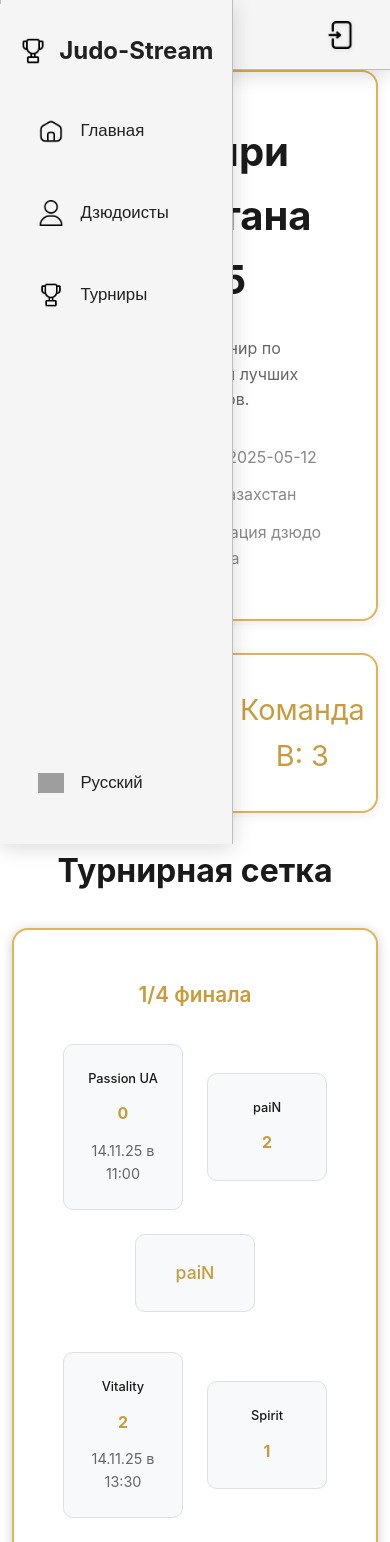
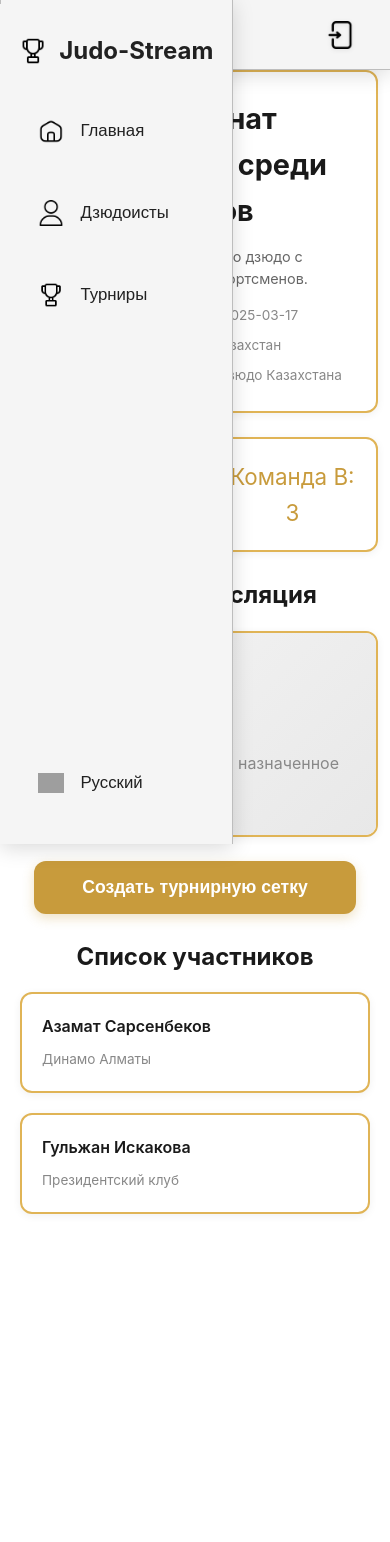
Before and after one commit to Facespamm/JudoTournament, a Vue app in the folder JudoTournamentWeb/: page /tournamentdetails in a window 390 px wide. Shown: the top 1542 px of the page. After the commit the page ends 1262 px from the top, so only its background shows below. Built offline with nearby package versions, Linux system fonts and the light colour scheme; grey boxes are pictures that could not be loaded; the HTML template or start-up script is replaced by a standard one.

Commit message:
Update TournamentDetails.vue

```diff
--- a/JudoTournamentWeb/src/components/View/TournamentDetails/TournamentDetails.vue
+++ b/JudoTournamentWeb/src/components/View/TournamentDetails/TournamentDetails.vue
@@ -20,86 +20,95 @@
       </div>
     </div>
 
-    <!-- СЕТКА ТУРНИРА -->
-    <section class="bracket-section">
-      <h2>Турнирная сетка</h2>
-      <div class="bracket">
-        <!-- 1/4 финала -->
-        <div class="bracket-round">
-          <h3>1/4 финала</h3>
-          <div class="match-pair">
-            <div class="match">
-              <span class="team">Passion UA</span>
-              <span class="score">0</span>
-              <span class="time">14.11.25 в 11:00</span>
+    <!-- ПЛЕЕР ТРАНСЛЯЦИИ -->
+    <section class="stream-section">
+      <h2>Прямая трансляция</h2>
+      <div class="stream-player">
+        <div class="video-placeholder">
+          <svg width="80" height="80" viewBox="0 0 24 24" fill="none" stroke="currentColor" stroke-width="2">
+            <polygon points="5 3 19 12 5 21 5 3"></polygon>
+          </svg>
+          <p>Трансляция начнется в назначенное время</p>
         </div>
-            <div class="match vs-match">
-              <span class="team">paiN</span>
-              <span class="score">2</span>
       </div>
-            <div class="connector"></div>
-            <div class="match-result">paiN</div>
+    </section>
+
+    <!-- КНОПКА СОЗДАНИЯ СЕТКИ -->
+    <section class="bracket-setup" v-if="!bracketGenerated">
+      <button class="create-bracket-btn" @click="showModal = true">Создать турнирную сетку</button>
+    </section>
+
+    <!-- МОДАЛЬНОЕ ОКНО -->
+    <div class="modal-overlay" v-if="showModal" @click="showModal = false">
+      <div class="modal-content" @click.stop>
+        <button class="modal-close" @click="showModal = false">×</button>
+        <h2>Настройка турнирной сетки</h2>
+        <div class="setup-group">
+          <label>Количество участников:</label>
+          <select v-model.number="participantsCount">
+            <option :value="4">4 участника</option>
+            <option :value="8">8 участников</option>
+            <option :value="16">16 участников</option>
+          </select>
         </div>
-          <div class="match-pair">
-            <div class="match">
-              <span class="team">Vitality</span>
-              <span class="score">2</span>
-              <span class="time">14.11.25 в 13:30</span>
+        <div class="setup-group">
+          <label>Участники (введите имена через Enter):</label>
+          <textarea
+              v-model="participantsInput"
+              placeholder="Введите имена участников (по одному на строку)"
+              rows="8"
+          ></textarea>
         </div>
-            <div class="match vs-match">
-              <span class="team">Spirit</span>
-              <span class="score">1</span>
-            </div>
-            <div class="connector"></div>
-            <div class="match-result">Vitality</div>
+        <button class="action-button" @click="generateBracket">Создать сетку</button>
       </div>
     </div>
 
-        <!-- Полуфинал -->
-        <div class="bracket-round">
-          <h3>Полуфинал</h3>
-          <div class="match-pair">
-            <div class="match">
-              <span class="team">FURIA</span>
-              <span class="score">1</span>
-              <span class="time">Сегодня в 10:30</span>
-            </div>
-            <div class="match vs-match">
-              <span class="team">paiN</span>
-              <span class="score">0</span>
-            </div>
-            <div class="connector"></div>
-            <div class="match-result">TBD</div>
-          </div>
-          <div class="match-pair">
-            <div class="match">
-              <span class="team">Falcons</span>
-              <span class="score">1</span>
-              <span class="time">Сегодня в 13:30</span>
-            </div>
-            <div class="match vs-match">
-              <span class="team">Vitality</span>
-              <span class="score">2</span>
-            </div>
-            <div class="connector"></div>
-            <div class="match-result">TBD</div>
-          </div>
+    <!-- СЕТКА ТУРНИРА -->
+    <section class="bracket-section" v-if="bracketGenerated">
+      <div class="bracket-header">
+        <h2>Турнирная сетка</h2>
+        <button class="reset-button" @click="resetBracket">Пересоздать</button>
       </div>
 
-        <!-- Финал -->
-        <div class="bracket-round final-round">
-          <h3>Финал</h3>
-          <div class="match-pair">
-            <div class="match-result">TBD</div>
-            <div class="connector"></div>
-            <div class="match-result">TBD</div>
-            <div class="final-time">16.11.25 в 11:00</div>
+      <div class="bracket-container">
+        <div class="bracket">
+          <div
+              v-for="(round, roundIndex) in bracketData"
+              :key="roundIndex"
+              class="bracket-round"
+          >
+            <h3>{{ round.name }}</h3>
+            <div class="matches">
+              <div
+                  v-for="(match, matchIndex) in round.matches"
+                  :key="matchIndex"
+                  class="match-card"
+              >
+                <div class="team-slot" :class="{ winner: match.winner === 1 }">
+                  <span class="team-name">{{ match.team1 || 'TBD' }}</span>
+                  <input
+                      v-model.number="match.score1"
+                      type="number"
+                      min="0"
+                      class="score-input"
+                      @input="updateWinner(match)"
+                  />
+                </div>
+                <div class="vs-divider">VS</div>
+                <div class="team-slot" :class="{ winner: match.winner === 2 }">
+                  <span class="team-name">{{ match.team2 || 'TBD' }}</span>
+                  <input
+                      v-model.number="match.score2"
+                      type="number"
+                      min="0"
+                      class="score-input"
+                      @input="updateWinner(match)"
+                  />
                 </div>
               </div>
             </div>
-      <div class="bracket-actions">
-        <button class="action-button" @click="editBracket">Редактировать сетку</button>
-        <button class="action-button" @click="addClubToBracket">Добавить клуб в сетку</button>
+          </div>
+        </div>
       </div>
     </section>
 
@@ -117,54 +126,101 @@
 </template>
 
 <script setup>
-import { ref, onMounted } from 'vue'
-import { useRoute } from 'vue-router'
-
-const route = useRoute()
-const tournamentId = route.params.id
+import { ref } from 'vue'
 
 const tournament = ref({
-  name: '',
-  description: '',
-  start_date: '',
-  end_date: '',
-  location: '',
-  organizer: ''
+  name: 'Чемпионат Казахстана среди кадетов',
+  description: 'Ежегодный турнир по дзюдо с участием лучших спортсменов.',
+  start_date: '2025-03-17',
+  end_date: '2025-03-17',
+  location: 'Астана, Казахстан',
+  organizer: 'Федерация дзюдо Казахстана'
 })
 
-const participants = ref([])
-
-// Загрузка данных турнира (мок)
-onMounted(() => {
-  tournament.value = {
-    name: tournamentId === 'champ-kz-cadets-2025' ? 'Чемпионат Казахстана среди кадетов' : 'Гран-при Казахстана 2025',
-    description: 'Ежегодный турнир по дзюдо с участием лучших спортсменов.',
-    start_date: tournamentId === 'champ-kz-cadets-2025' ? '2025-03-17' : '2025-05-10',
-    end_date: tournamentId === 'champ-kz-cadets-2025' ? '2025-03-17' : '2025-05-12',
-    location: 'Астана, Казахстан',
-    organizer: 'Федерация дзюдо Казахстана'
-  }
-  participants.value = [
+const participants = ref([
   { id: 1, name: 'Азамат Сарсенбеков', club: 'Динамо Алматы' },
   { id: 2, name: 'Гульжан Искакова', club: 'Президентский клуб' }
-  ]
-})
+])
 
-const editBracket = () => {
-  alert('Функционал редактирования сетки в разработке')
+// Управление сеткой
+const bracketGenerated = ref(false)
+const participantsCount = ref(8)
+const participantsInput = ref('')
+const bracketData = ref([])
+const showModal = ref(false)
+
+const generateBracket = () => {
+  const names = participantsInput.value
+      .split('\n')
+      .map(n => n.trim())
+      .filter(n => n.length > 0)
+
+  if (names.length < 2) {
+    alert('Введите минимум 2 участника')
+    return
   }
 
-const addClubToBracket = () => {
-  alert('Функционал добавления клуба в сетку в разработке')
+  // Дополняем до нужного количества
+  while (names.length < participantsCount.value) {
+    names.push(`Участник ${names.length + 1}`)
+  }
+
+  // Обрезаем если больше
+  const teamsList = names.slice(0, participantsCount.value)
+
+  // Создаём раунды
+  const rounds = []
+  let currentTeams = [...teamsList]
+
+  while (currentTeams.length > 1) {
+    const matches = []
+    const roundName = currentTeams.length === 2 ? 'Финал' :
+        currentTeams.length === 4 ? 'Полуфинал' :
+            `1/${currentTeams.length / 2} финала`
+
+    for (let i = 0; i < currentTeams.length; i += 2) {
+      matches.push({
+        team1: currentTeams[i],
+        team2: currentTeams[i + 1] || 'TBD',
+        score1: 0,
+        score2: 0,
+        winner: null
+      })
+    }
+
+    rounds.push({ name: roundName, matches })
+    currentTeams = new Array(Math.ceil(currentTeams.length / 2)).fill('TBD')
+  }
+
+  bracketData.value = rounds
+  bracketGenerated.value = true
+  showModal.value = false
+}
+
+const updateWinner = (match) => {
+  if (match.score1 > match.score2) {
+    match.winner = 1
+  } else if (match.score2 > match.score1) {
+    match.winner = 2
+  } else {
+    match.winner = null
+  }
+}
+
+const resetBracket = () => {
+  bracketGenerated.value = false
+  bracketData.value = []
+  participantsInput.value = ''
+  showModal.value = true
 }
 </script>
 
 <style scoped>
 .tournament-details {
-  max-width: 1600px; /* Увеличена максимальная ширина для более просторного вида */
+  max-width: 1600px;
   margin: 0 auto;
   padding: 90px 2rem 4rem;
-  background: #ffffff; /* Изменен фон на белый для устранения черной фигни по бокам */
+  background: #ffffff;
   font-family: 'Inter', 'Segoe UI', sans-serif;
   color: #1a1a1a;
   box-sizing: border-box;
@@ -173,34 +229,34 @@ const addClubToBracket = () => {
 /* ИНФОРМАЦИЯ О ТУРНИРЕ */
 .tournament-info {
   background: white;
-  padding: 3rem; /* Увеличен внутренний отступ */
-  border: 2px solid #e0b456; /* Добавлена граница, как в скриншоте */
-  border-radius: 16px;
-  box-shadow: 0 2px 12px rgba(0, 0, 0, 0.08);
-  margin-bottom: 2rem; /* Увеличен внешний отступ */
+  padding: 1.5rem;
+  border: 2px solid #e0b456;
+  border-radius: 12px;
+  box-shadow: 0 2px 8px rgba(0, 0, 0, 0.06);
+  margin-bottom: 1.5rem;
   transition: all 0.3s ease;
-  text-align: center; /* Центрирование текста, как в скриншоте */
+  text-align: center;
 }
 
 .tournament-info:hover {
   transform: translateY(-2px);
-  box-shadow: 0 8px 24px rgba(0, 0, 0, 0.12);
+  box-shadow: 0 4px 16px rgba(0, 0, 0, 0.1);
   border-color: #c89b3c;
 }
 
 .tournament-info h1 {
-  font-size: 2.5rem; /* Увеличен размер заголовка */
+  font-size: 1.8rem;
   font-weight: 700;
-  margin: 0 0 1.5rem; /* Увеличен отступ */
+  margin: 0 0 0.75rem;
   color: #1a1a1a;
 }
 
 .tournament-description {
-  font-size: 1rem; /* Увеличен размер текста */
+  font-size: 0.9rem;
   color: #666;
-  line-height: 1.6; /* Увеличена высота строки */
-  margin-bottom: 2rem; /* Увеличен отступ */
-  max-width: 80%; /* Ограничение ширины для читаемости */
+  line-height: 1.5;
+  margin-bottom: 1rem;
+  max-width: 85%;
   margin-left: auto;
   margin-right: auto;
 }
@@ -208,26 +264,26 @@ const addClubToBracket = () => {
 .tournament-meta {
   display: flex;
   flex-direction: column;
-  gap: 0.75rem; /* Увеличен промежуток */
-  font-size: 1rem; /* Увеличен размер текста */
+  gap: 0.5rem;
+  font-size: 0.85rem;
   color: #888;
 }
 
 /* ТАБЛО */
 .scoreboard-section {
   background: white;
-  padding: 2rem; /* Увеличен внутренний отступ */
-  border: 2px solid #e0b456; /* Добавлена граница, как в скриншоте */
-  border-radius: 16px;
-  box-shadow: 0 2px 12px rgba(0, 0, 0, 0.08);
-  margin-bottom: 2rem; /* Увеличен внешний отступ */
+  padding: 1.25rem;
+  border: 2px solid #e0b456;
+  border-radius: 12px;
+  box-shadow: 0 2px 8px rgba(0, 0, 0, 0.06);
+  margin-bottom: 1.5rem;
   text-align: center;
   transition: all 0.3s ease;
 }
 
 .scoreboard-section:hover {
   transform: translateY(-2px);
-  box-shadow: 0 8px 24px rgba(0, 0, 0, 0.12);
+  box-shadow: 0 4px 16px rgba(0, 0, 0, 0.1);
   border-color: #c89b3c;
 }
 
@@ -235,8 +291,8 @@ const addClubToBracket = () => {
   display: flex;
   align-items: center;
   justify-content: center;
-  gap: 2rem; /* Увеличен промежуток */
-  font-size: 1.8rem; /* Увеличен размер текста */
+  gap: 1.5rem;
+  font-size: 1.4rem;
   font-weight: 700;
 }
 
@@ -246,200 +302,389 @@ const addClubToBracket = () => {
 
 .vs {
   color: #1a1a1a;
-  font-size: 1.5rem; /* Увеличен размер */
+  font-size: 1.1rem;
 }
 
-/* СЕТКА ТУРНИРА */
-.bracket-section {
-  margin-bottom: 2rem; /* Увеличен внешний отступ */
+/* ПЛЕЕР ТРАНСЛЯЦИИ */
+.stream-section {
+  margin-bottom: 1.5rem;
 }
 
-.bracket-section h2 {
-  font-size: 2rem; /* Увеличен размер заголовка */
+.stream-section h2 {
+  font-size: 1.5rem;
   font-weight: 700;
-  margin: 0 0 2rem; /* Увеличен отступ */
+  margin: 0 0 1rem;
   color: #1a1a1a;
   text-align: center;
 }
 
+.stream-player {
+  background: white;
+  border: 2px solid #e0b456;
+  border-radius: 12px;
+  overflow: hidden;
+  box-shadow: 0 2px 8px rgba(0, 0, 0, 0.06);
+  position: relative;
+  aspect-ratio: 16 / 9;
+}
+
+.video-placeholder {
+  display: flex;
+  flex-direction: column;
+  align-items: center;
+  justify-content: center;
+  height: 100%;
+  background: linear-gradient(135deg, #f5f5f5 0%, #e8e8e8 100%);
+  color: #888;
+  padding: 2rem;
+}
+
+.video-placeholder svg {
+  margin-bottom: 1rem;
+  color: #c89b3c;
+}
+
+.video-placeholder p {
+  font-size: 1rem;
+  margin: 0;
+  text-align: center;
+}
+
+/* КНОПКА СОЗДАНИЯ СЕТКИ */
+.bracket-setup {
+  margin-bottom: 1.5rem;
+  text-align: center;
+}
+
+.create-bracket-btn {
+  background: #c89b3c;
+  color: white;
+  border: none;
+  padding: 1rem 3rem;
+  border-radius: 12px;
+  font-size: 1.1rem;
+  font-weight: 700;
+  cursor: pointer;
+  transition: all 0.3s ease;
+  box-shadow: 0 4px 12px rgba(200, 155, 60, 0.3);
+}
+
+.create-bracket-btn:hover {
+  background: #e0b456;
+  transform: translateY(-2px);
+  box-shadow: 0 6px 16px rgba(200, 155, 60, 0.4);
+}
+
+/* МОДАЛЬНОЕ ОКНО */
+.modal-overlay {
+  position: fixed;
+  top: 0;
+  left: 0;
+  width: 100%;
+  height: 100%;
+  background: rgba(0, 0, 0, 0.6);
+  display: flex;
+  align-items: center;
+  justify-content: center;
+  z-index: 1000;
+  padding: 1rem;
+}
+
+.modal-content {
+  background: white;
+  padding: 2rem;
+  border-radius: 16px;
+  box-shadow: 0 8px 32px rgba(0, 0, 0, 0.2);
+  max-width: 550px;
+  width: 100%;
+  position: relative;
+  max-height: 90vh;
+  overflow-y: auto;
+}
+
+.modal-close {
+  position: absolute;
+  top: 1rem;
+  right: 1rem;
+  background: none;
+  border: none;
+  font-size: 2rem;
+  color: #888;
+  cursor: pointer;
+  width: 40px;
+  height: 40px;
+  display: flex;
+  align-items: center;
+  justify-content: center;
+  border-radius: 50%;
+  transition: all 0.3s ease;
+}
+
+.modal-close:hover {
+  background: #f0f0f0;
+  color: #1a1a1a;
+}
+
+.modal-content h2 {
+  font-size: 1.5rem;
+  font-weight: 700;
+  margin: 0 0 1.5rem;
+  color: #1a1a1a;
+  text-align: center;
+}
+
+.setup-group {
+  margin-bottom: 1rem;
+}
+
+.setup-group label {
+  display: block;
+  font-size: 0.9rem;
+  font-weight: 600;
+  color: #1a1a1a;
+  margin-bottom: 0.4rem;
+}
+
+.setup-group select {
+  width: 100%;
+  padding: 0.6rem;
+  border: 2px solid #e0e0e0;
+  border-radius: 8px;
+  font-size: 0.9rem;
+  background: white;
+  cursor: pointer;
+  transition: all 0.3s ease;
+}
+
+.setup-group select:focus {
+  outline: none;
+  border-color: #c89b3c;
+}
+
+.setup-group textarea {
+  width: 100%;
+  padding: 0.6rem;
+  border: 2px solid #e0e0e0;
+  border-radius: 8px;
+  font-size: 0.9rem;
+  font-family: inherit;
+  resize: vertical;
+  transition: all 0.3s ease;
+}
+
+.setup-group textarea:focus {
+  outline: none;
+  border-color: #c89b3c;
+}
+
+/* СЕТКА */
+.bracket-section {
+  margin-bottom: 1.5rem;
+}
+
+.bracket-header {
+  display: flex;
+  justify-content: space-between;
+  align-items: center;
+  margin-bottom: 1rem;
+}
+
+.bracket-header h2 {
+  font-size: 1.5rem;
+  font-weight: 700;
+  color: #1a1a1a;
+  margin: 0;
+}
+
+.reset-button {
+  background: #888;
+  color: white;
+  border: none;
+  padding: 0.6rem 1.2rem;
+  border-radius: 8px;
+  font-size: 0.85rem;
+  font-weight: 600;
+  cursor: pointer;
+  transition: all 0.3s ease;
+}
+
+.reset-button:hover {
+  background: #666;
+}
+
+.bracket-container {
+  background: white;
+  padding: 1.5rem;
+  border: 2px solid #e0b456;
+  border-radius: 12px;
+  box-shadow: 0 2px 8px rgba(0, 0, 0, 0.06);
+  overflow-x: auto;
+}
+
 .bracket {
-  background: #ffffff; /* Изменен фон на белый, чтобы убрать черную фигню */
-  padding: 3rem; /* Увеличен внутренний отступ */
-  border: 2px solid #e0b456; /* Добавлена граница, как в скриншоте */
-  border-radius: 16px;
-  box-shadow: 0 2px 12px rgba(0, 0, 0, 0.2);
-  color: #1a1a1a; /* Изменен цвет текста на черный для читаемости на белом фоне */
+  display: flex;
+  gap: 2rem;
+  min-width: fit-content;
+  padding: 0.75rem;
 }
 
 .bracket-round {
-  margin-bottom: 2.5rem; /* Увеличен внешний отступ */
-  position: relative;
+  display: flex;
+  flex-direction: column;
+  gap: 0.75rem;
 }
 
 .bracket-round h3 {
-  font-size: 1.3rem; /* Увеличен размер текста */
+  font-size: 1rem;
   font-weight: 600;
-  margin: 0 0 2rem; /* Увеличен отступ */
+  color: #c89b3c;
   text-align: center;
-  color: #c89b3c;
+  margin: 0 0 0.75rem 0;
+  white-space: nowrap;
 }
 
-.match-pair {
+.matches {
+  display: flex;
+  flex-direction: column;
+  gap: 1.5rem;
+  justify-content: space-around;
+  flex: 1;
+}
+
+.match-card {
+  background: #f8f9fa;
+  border: 2px solid #e0e0e0;
+  border-radius: 10px;
+  padding: 0.75rem;
+  min-width: 200px;
+  transition: all 0.3s ease;
+}
+
+.match-card:hover {
+  border-color: #c89b3c;
+  box-shadow: 0 3px 10px rgba(200, 155, 60, 0.15);
+}
+
+.team-slot {
   display: flex;
   align-items: center;
   justify-content: space-between;
-  margin-bottom: 2.5rem; /* Увеличен внешний отступ */
-  position: relative;
+  padding: 0.6rem;
+  background: white;
+  border-radius: 6px;
+  margin-bottom: 0.4rem;
+  transition: all 0.3s ease;
 }
 
-.match {
-  background: #f8f9fa; /* Светлый фон для карточек, как в скриншоте */
-  padding: 1.5rem; /* Увеличен внутренний отступ */
-  border: 1px solid #e0e0e0; /* Добавлена легкая граница */
-  border-radius: 10px; /* Увеличен радиус */
-  width: 250px; /* Увеличена ширина */
-  text-align: center;
-  display: flex;
-  flex-direction: column;
-  gap: 0.75rem; /* Увеличен промежуток */
+.team-slot.winner {
+  background: #c89b3c;
+  color: white;
 }
 
-.vs-match {
-  background: #f8f9fa; /* Светлый фон для карточек, как в скриншоте */
-  padding: 1.5rem; /* Увеличен внутренний отступ */
-  border: 1px solid #e0e0e0; /* Добавлена легкая граница */
-  border-radius: 10px; /* Увеличен радиус */
-  width: 250px; /* Увеличена ширина */
-  text-align: center;
-  display: flex;
-  flex-direction: column;
-  gap: 0.75rem; /* Увеличен промежуток */
+.team-slot.winner .score-input {
+  background: white;
+  color: #c89b3c;
+  font-weight: 700;
 }
 
-.match .team, .vs-match .team {
-  font-size: 1.1rem; /* Увеличен размер текста */
+.team-name {
+  font-size: 0.85rem;
   font-weight: 500;
+  flex: 1;
+  white-space: nowrap;
+  overflow: hidden;
+  text-overflow: ellipsis;
 }
 
-.match .score, .vs-match .score {
-  font-size: 1.4rem; /* Увеличен размер текста */
-  font-weight: 700;
-  color: #c89b3c;
+.score-input {
+  width: 45px;
+  padding: 0.35rem;
+  border: 1px solid #e0e0e0;
+  border-radius: 6px;
+  text-align: center;
+  font-size: 1rem;
+  font-weight: 600;
+  color: #1a1a1a;
 }
 
-.match .time, .final-time {
-  font-size: 0.9rem; /* Увеличен размер текста */
-  color: #666;
+.score-input:focus {
+  outline: none;
+  border-color: #c89b3c;
 }
 
-.connector {
-  flex-grow: 1;
-  height: 2px;
-  background: #c89b3c; /* Изменен цвет коннектора на акцентный */
-  position: relative;
-  top: 50%;
-  transform: translateY(-50%);
-}
-
-.match-result {
-  background: #f8f9fa; /* Светлый фон для результата */
-  padding: 1.5rem; /* Увеличен внутренний отступ */
-  border: 1px solid #e0e0e0; /* Добавлена легкая граница */
-  border-radius: 10px; /* Увеличен радиус */
-  width: 250px; /* Увеличена ширина */
+.vs-divider {
   text-align: center;
-  font-size: 1.1rem; /* Увеличен размер текста */
-  font-weight: 500;
-  color: #c89b3c;
-}
-
-.final-round .match-pair {
-  display: flex;
-  align-items: center;
-  justify-content: center;
-  gap: 2rem; /* Увеличен промежуток */
-}
-
-.final-round .match-result {
-  background: #f0f0f0; /* Чуть темнее для финала */
-}
-
-.final-round .final-time {
-  text-align: center;
-  margin-top: 1.5rem; /* Увеличен отступ */
-}
-
-.bracket-actions {
-  margin-top: 2rem; /* Увеличен внешний отступ */
-  display: flex;
-  gap: 1.5rem; /* Увеличен промежуток */
-  justify-content: center;
+  font-size: 0.7rem;
+  font-weight: 600;
+  color: #888;
+  margin: 0.2rem 0;
 }
 
 .action-button {
   background: #c89b3c;
   color: white;
   border: none;
-  padding: 1rem 2rem; /* Увеличены внутренние отступы */
-  border-radius: 12px;
-  font-size: 1rem; /* Увеличен размер текста */
+  padding: 0.75rem 1.5rem;
+  border-radius: 10px;
+  font-size: 0.9rem;
   font-weight: 700;
   cursor: pointer;
   transition: all 0.3s ease;
+  width: 100%;
 }
 
 .action-button:hover {
   background: #e0b456;
   transform: translateY(-2px);
-  box-shadow: 0 4px 12px rgba(200, 155, 60, 0.3);
+  box-shadow: 0 3px 10px rgba(200, 155, 60, 0.25);
 }
 
 /* СПИСОК УЧАСТНИКОВ */
 .participants-list {
-  margin-bottom: 2rem; /* Увеличен внешний отступ */
+  margin-bottom: 1.5rem;
 }
 
 .participants-list h2 {
-  font-size: 2rem; /* Увеличен размер заголовка */
+  font-size: 1.5rem;
   font-weight: 700;
-  margin: 0 0 2rem; /* Увеличен отступ */
+  margin: 0 0 1rem;
   color: #1a1a1a;
   text-align: center;
 }
 
 .participants-grid {
   display: grid;
-  grid-template-columns: repeat(auto-fill, minmax(300px, 1fr)); /* Увеличена минимальная ширина карточек */
-  gap: 2rem; /* Увеличен промежуток */
-  padding: 0 1rem; /* Добавлен отступ для равномерного распределения */
+  grid-template-columns: repeat(auto-fill, minmax(250px, 1fr));
+  gap: 1.25rem;
+  padding: 0 0.5rem;
 }
 
 .participant-card {
   background: white;
-  padding: 2rem; /* Увеличен внутренний отступ */
-  border: 2px solid #e0b456; /* Добавлена граница, как в скриншоте */
-  border-radius: 16px;
-  box-shadow: 0 2px 12px rgba(0, 0, 0, 0.08);
+  padding: 1.25rem;
+  border: 2px solid #e0b456;
+  border-radius: 12px;
+  box-shadow: 0 2px 8px rgba(0, 0, 0, 0.06);
   display: flex;
   flex-direction: column;
-  gap: 1rem; /* Увеличен промежуток */
+  gap: 0.6rem;
   transition: all 0.3s ease;
 }
 
 .participant-card:hover {
   transform: translateY(-2px);
-  box-shadow: 0 8px 24px rgba(0, 0, 0, 0.12);
+  box-shadow: 0 4px 16px rgba(0, 0, 0, 0.1);
   border-color: #c89b3c;
 }
 
 .participant-name {
-  font-size: 1.2rem; /* Увеличен размер текста */
+  font-size: 1rem;
   font-weight: 600;
   color: #1a1a1a;
 }
 
 .participant-club {
-  font-size: 1rem; /* Увеличен размер текста */
+  font-size: 0.85rem;
   color: #888;
 }
 
@@ -447,10 +692,6 @@ const addClubToBracket = () => {
 @media (max-width: 992px) {
   .tournament-details {
     padding: 80px 1.5rem 3rem;
-  }
-
-  .match, .vs-match, .match-result {
-    width: 200px; /* Снижена ширина на средних экранах */
   }
 
   .participants-grid {
@@ -463,26 +704,9 @@ const addClubToBracket = () => {
     padding: 75px 1rem 2rem;
   }
 
-  .match, .vs-match, .match-result {
-    width: 150px; /* Снижена ширина на мобильных */
-  }
-
-  .match .team, .vs-match .team {
-    font-size: 0.9rem;
-  }
-
-  .match .score, .vs-match .score {
-    font-size: 1.2rem;
-  }
-
-  .match-pair {
-    flex-wrap: wrap;
-    justify-content: center;
-    gap: 1.5rem;
-  }
-
-  .connector {
-    display: none; /* Убираем коннектор на мобильных для упрощения */
+  .bracket-header {
+    flex-direction: column;
+    gap: 1rem;
   }
 
   .participants-grid {
@@ -495,16 +719,12 @@ const addClubToBracket = () => {
     padding: 70px 0.75rem 1.5rem;
   }
 
-  .match, .vs-match, .match-result {
-    width: 120px; /* Снижена ширина на маленьких экранах */
+  .match-card {
+    min-width: 180px;
   }
 
-  .match .team, .vs-match .team {
-    font-size: 0.8rem;
-  }
-
-  .match .score, .vs-match .score {
-    font-size: 1rem;
+  .team-name {
+    font-size: 0.85rem;
   }
 }
 </style>
```
Lines whose indentation alone changed are shown as unchanged.
